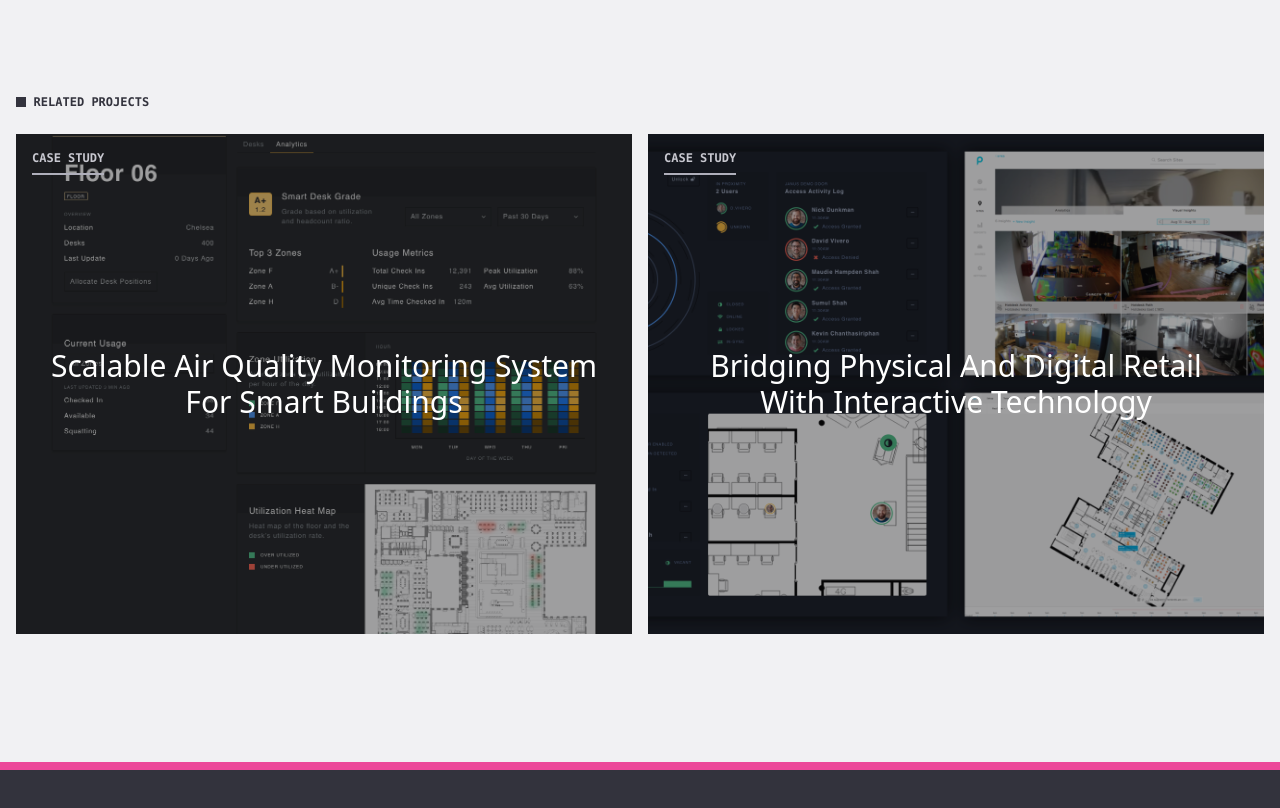
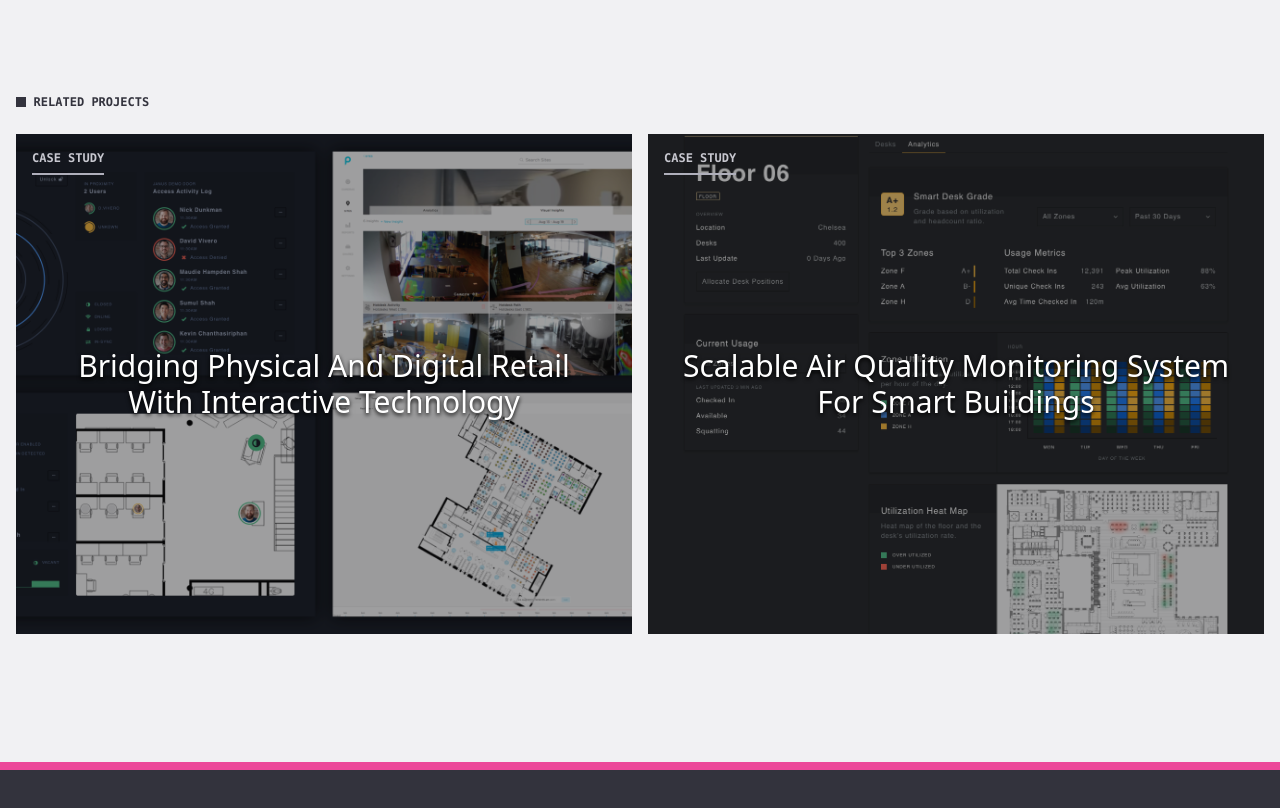
Before and after one commit to c8e-labs/marketing-web, a website built with Vite: page case-study-digital-twin/index.html in a window 1280 px wide. Shown: the part 6740-7548 px from the top of the page. Built offline with nearby package versions, Linux system fonts and the light colour scheme.

Commit message:
add: include text shadow to box

```diff
--- a/case-study-digital-twin/index.html
+++ b/case-study-digital-twin/index.html
@@ -393,9 +393,9 @@
             </span>
             <div class="grid md:grid-cols-2 grid-cols-1 gap-4">
                 <!-- Card 1 -->
-                <a href="/case-study-air-quality-sensors/" class="pointer-wrapper relative group overflow-hidden select-none h-[500px] block">
-                    <img src="/img/dashboards/locations_01.png"
-                         class="w-full h-full object-cover transition-transform duration-500 group-hover:scale-125 group-hover:blur-sm"
+                <a href="/case-study-bridging-physical-digital-retail/" class="pointer-wrapper relative group overflow-hidden select-none h-[500px] block">
+                    <img src="/img/dashboards/dashboard_03.png"
+                         class="w-full h-full object-cover transition-transform duration-500 group-hover:scale-125 group-hover:blur-sm bg-raisin-900"
                          alt="Access Control">
                     <div class="absolute inset-0 bg-raisin-950 bg-opacity-40"></div>
                     <span class="absolute left-4 top-4 uppercase text-xs font-semibold mb-10 w-full">
@@ -404,8 +404,8 @@
                         </span>
                     </span>
                     <div class="absolute inset-0 flex flex-col items-center justify-center p-8">
-                        <h5 class="text-3xl font-medium capitalize text-white text-center group-hover:-translate-y-4 transition-all">
-                            Scalable Air Quality Monitoring System for Smart Buildings
+                        <h5 class="text-3xl font-medium capitalize text-white text-center text-shadow shadow-black group-hover:-translate-y-4 transition-all">
+                            Bridging Physical And Digital Retail With Interactive Technology
                         </h5>
                     </div>
                     <!-- Custom pointer circle -->
@@ -414,9 +414,9 @@
                     </div>
                 </a>
                 <!-- Card 2 -->
-                <a href="/case-study-bridging-physical-digital-retail/" class="pointer-wrapper relative group overflow-hidden select-none h-[500px] block">
-                    <img src="/img/dashboards/dashboard_03.png"
-                         class="w-full h-full object-cover transition-transform duration-500 group-hover:scale-125 group-hover:blur-sm"
+                <a href="/case-study-air-quality-sensors/" class="pointer-wrapper relative group overflow-hidden select-none h-[500px] block">
+                    <img src="/img/dashboards/locations_01.png"
+                         class="w-full h-full object-cover transition-transform duration-500 group-hover:scale-125 group-hover:blur-sm bg-raisin-900"
                          alt="Digital Twin">
                     <div class="absolute inset-0 bg-raisin-950 bg-opacity-40"></div>
                     <span class="absolute left-4 top-4 uppercase text-xs font-semibold mb-10 w-full">
@@ -425,8 +425,8 @@
                         </span>
                     </span>
                     <div class="absolute inset-0 flex flex-col items-center justify-center p-8">
-                        <h5 class="text-3xl font-medium capitalize text-white text-center group-hover:-translate-y-4 transition-all">
-                            Bridging Physical And Digital Retail With Interactive Technology
+                        <h5 class="text-3xl font-medium capitalize text-white text-center text-shadow shadow-black group-hover:-translate-y-4 transition-all">
+                            Scalable Air Quality Monitoring System for Smart Buildings
                         </h5>
                     </div>
                     <!-- Custom pointer circle -->
```
